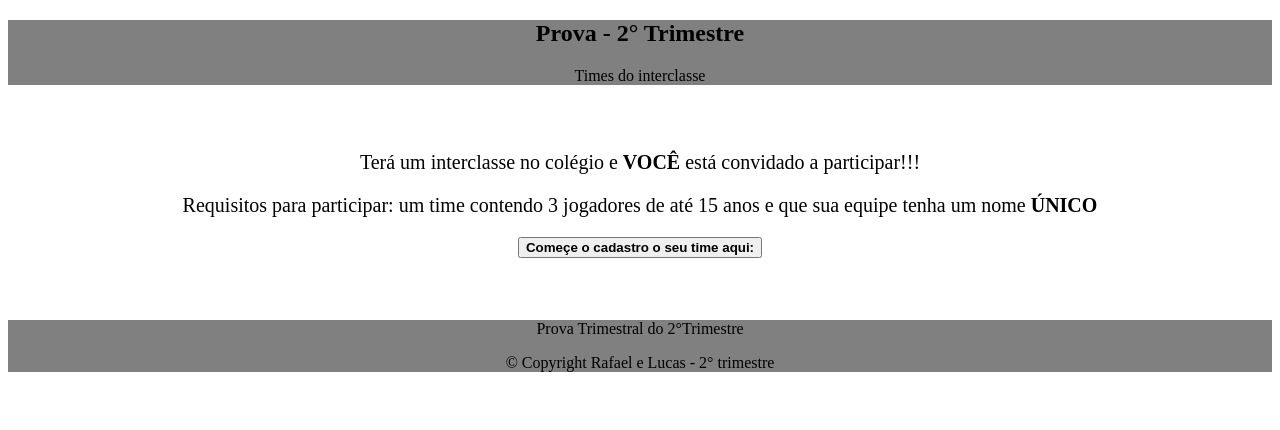
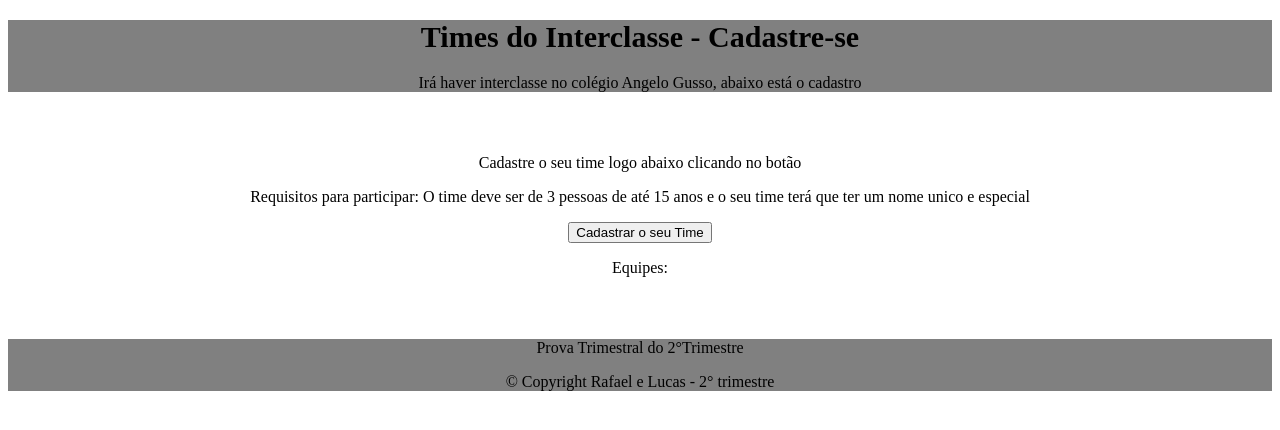
Before and after one commit to Lucas53635274/prova, a plain HTML site: page index.html in a window 1280 px wide. Drawn offline with Linux system fonts and the light colour scheme.

Commit message:
Update index.html

```diff
--- a/index.html
+++ b/index.html
@@ -3,35 +3,28 @@
 <head>
     <meta charset="UTF-8">
     <meta name="viewport" content="width=device-width, initial-scale=1.0">
-    <title>Prova - 2° Trimestre</title>
+    <title>Prova 2 Trimestre</title>
     <link rel="stylesheet" href="style.css">
-
-
 </head>
 <body>
 
     <header>
-    <h2>Prova - 2° Trimestre</h2>
+    <h1>Times do Interclasse - Cadastre-se</h1>
+        <p class="textos">Irá haver interclasse no colégio Angelo Gusso, abaixo está o cadastro</p>
+    </header>
+    <main>
+        <p class="textos">Cadastre o seu time logo abaixo clicando no botão</p>
+        <p class="textos">Requisitos para participar: O time deve ser de 3 pessoas de até 15 anos e o seu time terá que ter um nome unico e especial</p>
+    <button onclick="cadstime()">Cadastrar o seu Time</button>
 
-    <p>Times do interclasse</p>
-
-    </header>
-        <main>
-
-    <p class="texto">Terá um interclasse no colégio e <b>VOCÊ</b> está convidado a participar!!!</p>
-    <p class="texto">Requisitos para participar: um time contendo 3 jogadores de até 15 anos e que sua equipe tenha um nome <b>ÚNICO</b></p>
-
-    <button onclick="times()"> <b>Começe o cadastro o seu time aqui: </b> </button>
+    <div id="listatimes"></div>
 
     <div id="mostraHTML">
-        <p></p>
+        <p class="textos"> Equipes: </p>
     </div>
-        </main>
 
-
-
+    </main>
     <script src="provinha.js"></script>
-
     <footer>
         <p>Prova Trimestral do 2°Trimestre</p>
         <p>&copy; Copyright Rafael e Lucas - 2° trimestre</p>
```
